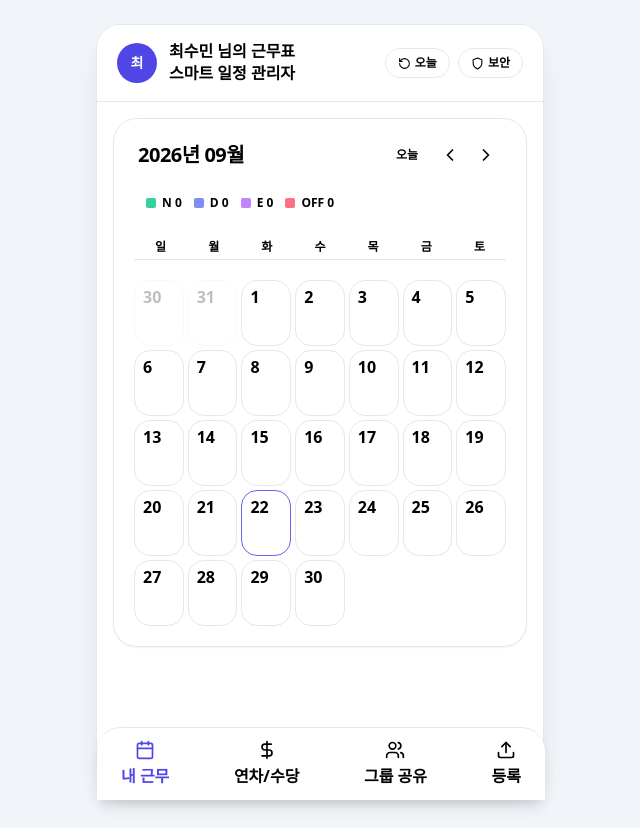
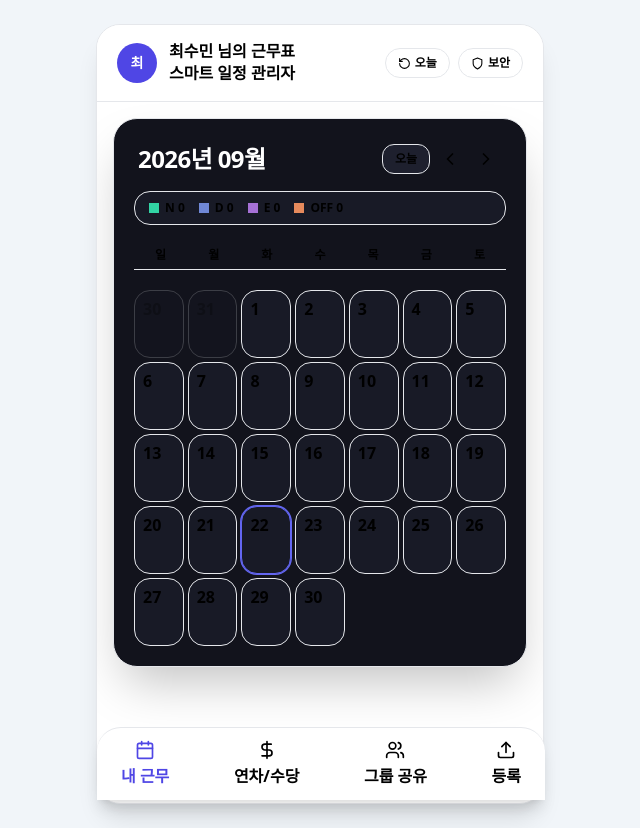
Before and after one commit to Choiseonkyeong/nurse-shift-calendar, a React (Vite) app: page / in a window 1280 px wide. Shown: the whole page, without its empty margins (320-960 px from the left). Built offline with nearby package versions, Linux system fonts and the light colour scheme; no server answers.

Commit message:
Update MyShiftTab.jsx

```diff
--- a/src/components/MyShiftTab.jsx
+++ b/src/components/MyShiftTab.jsx
@@ -25,7 +25,7 @@ export default function MyShiftTab({
     setSelectedDate(`${y}-${m}-01`);
   };
 
-  // 1. 근무 통계 집계
+  // 1. 근무 통계
   const shiftCounts = { D: 0, E: 0, N: 0, M: 0, OFF: 0, 연차: 0 };
   Object.entries(myShifts).forEach(([dateStr, shift]) => {
     if (dateStr.startsWith(`${currentYear}-${String(currentMonth).padStart(2, '0')}`)) {
@@ -42,80 +42,59 @@ export default function MyShiftTab({
 
   const calendarDays = [];
 
-  // 이전 달 날짜
   for (let i = firstDayOfMonth - 1; i >= 0; i--) {
     const dayNum = prevMonthLastDate - i;
     const prevMonthNum = currentMonth === 1 ? 12 : currentMonth - 1;
     const prevYearNum = currentMonth === 1 ? currentYear - 1 : currentYear;
-    const dateKey = `${prevYearNum}-${String(prevMonthNum).padStart(2, '0')}-${String(dayNum).padStart(2, '0')}`;
     calendarDays.push({
       day: dayNum,
       isCurrentMonth: false,
-      dateKey
+      dateKey: `${prevYearNum}-${String(prevMonthNum).padStart(2, '0')}-${String(dayNum).padStart(2, '0')}`
     });
   }
 
-  // 당월 날짜
   for (let d = 1; d <= lastDateOfMonth; d++) {
     const formattedDay = String(d).padStart(2, '0');
     const formattedMonth = String(currentMonth).padStart(2, '0');
-    const dateKey = `${currentYear}-${formattedMonth}-${formattedDay}`;
     calendarDays.push({
       day: d,
       isCurrentMonth: true,
-      dateKey
+      dateKey: `${currentYear}-${formattedMonth}-${formattedDay}`
     });
   }
 
-  // 3. 네모 라운드 타일 컬러 (마이시프트 톤앤매너)
+  // 3. 참고 이미지 스타일 타일 맵
   const getTileConfig = (shift) => {
     switch (shift) {
       case 'D':
-        return {
-          style: { backgroundColor: '#818CF8', color: '#FFFFFF' }, // 인디고 파랑
-          label: 'D'
-        };
+        return { style: { backgroundColor: '#7088D6', color: '#FFFFFF' }, label: 'D' };
       case 'E':
-        return {
-          style: { backgroundColor: '#C084FC', color: '#FFFFFF' }, // 퍼플 보라
-          label: 'E'
-        };
+        return { style: { backgroundColor: '#A671D6', color: '#FFFFFF' }, label: 'E' };
       case 'N':
-        return {
-          style: { backgroundColor: '#34D399', color: '#064E3B' }, // 에메랄드 민트
-          label: 'N'
-        };
+        return { style: { backgroundColor: '#32D4A4', color: '#0C2D23' }, label: 'N' };
       case 'M':
-        return {
-          style: { backgroundColor: '#FBBF24', color: '#78350F' }, // 앰버 노랑
-          label: 'M'
-        };
+        return { style: { backgroundColor: '#F0B429', color: '#3D2500' }, label: 'M' };
       case 'OFF':
-        return {
-          style: { backgroundColor: '#FB7185', color: '#FFFFFF' }, // 살구 오프
-          isOff: true,
-          label: 'OFF'
-        };
+        return { style: { backgroundColor: '#E68A5C', color: '#FFFFFF' }, isOff: true, label: 'OFF' };
       case '연차':
-        return {
-          style: { backgroundColor: '#F472B6', color: '#FFFFFF' }, // 핑크 연차
-          label: '연차'
-        };
+        return { style: { backgroundColor: '#E15B8C', color: '#FFFFFF' }, label: '연차' };
       default:
         return null;
     }
   };
 
   return (
-    <div className="space-y-4 font-sans max-w-md mx-auto pb-10">
-      {/* 메인 캘린더 카드 */}
-      <div className="bg-white p-5 rounded-3xl shadow-sm border border-slate-100 space-y-4">
+    <div className="space-y-4 font-sans max-w-md mx-auto pb-10 text-slate-100">
+      {/* 프리미엄 다크 컨테이너 */}
+      <div style={{ backgroundColor: '#12131C' }} className="p-5 rounded-3xl shadow-2xl border border-slate-800/80 space-y-4">
 
-        {/* 상단 타이틀 & 컨트롤 */}
-        <div className="flex items-center justify-between px-1">
-          <h2 className="text-xl font-black text-slate-900 tracking-tight">
-            {currentYear}년 {String(currentMonth).padStart(2, '0')}월
-          </h2>
+        {/* 월 이동 컨트롤 */}
+        <div className="flex items-center justify-between px-1 pt-1">
+          <div className="flex items-center gap-2">
+            <h2 className="text-2xl font-black text-white tracking-tight">
+              {currentYear}년 {String(currentMonth).padStart(2, '0')}월
+            </h2>
+          </div>
 
           <div className="flex items-center gap-1">
             <button
@@ -125,63 +104,58 @@ export default function MyShiftTab({
                 const m = String(today.getMonth() + 1).padStart(2, '0');
                 setSelectedDate(`${y}-${m}-01`);
               }}
-              className="px-3 py-1 bg-slate-100 hover:bg-slate-200 text-slate-700 font-extrabold text-xs rounded-xl transition cursor-pointer"
+              style={{ backgroundColor: '#1E202E' }}
+              className="px-3 py-1.5 hover:bg-slate-700 text-slate-300 font-bold text-xs rounded-xl transition cursor-pointer border border-slate-700/50"
             >
               오늘
             </button>
             <button
               onClick={handlePrevMonth}
-              className="p-1.5 rounded-xl hover:bg-slate-100 text-slate-600 transition cursor-pointer"
+              className="p-1.5 rounded-xl hover:bg-slate-800 text-slate-400 transition cursor-pointer"
             >
               <ChevronLeft size={20} />
             </button>
             <button
               onClick={handleNextMonth}
-              className="p-1.5 rounded-xl hover:bg-slate-100 text-slate-600 transition cursor-pointer"
+              className="p-1.5 rounded-xl hover:bg-slate-800 text-slate-400 transition cursor-pointer"
             >
               <ChevronRight size={20} />
             </button>
           </div>
         </div>
 
-        {/* 미니멀 레전드 바 */}
-        <div className="flex items-center gap-3 px-3 py-2 bg-slate-50 rounded-2xl text-xs font-black text-slate-600 overflow-x-auto no-scrollbar">
+        {/* 상단 미니멀 레전드 */}
+        <div style={{ backgroundColor: '#181A26' }} className="flex items-center gap-3.5 px-3.5 py-2 rounded-2xl border border-slate-800/80 text-xs font-bold text-slate-300 overflow-x-auto no-scrollbar">
           <div className="flex items-center gap-1.5 shrink-0">
-            <span className="w-2.5 h-2.5 rounded-sm" style={{ backgroundColor: '#34D399' }}></span>
+            <span className="w-2.5 h-2.5 rounded-xs" style={{ backgroundColor: '#32D4A4' }}></span>
             <span>N {shiftCounts.N}</span>
           </div>
           <div className="flex items-center gap-1.5 shrink-0">
-            <span className="w-2.5 h-2.5 rounded-sm" style={{ backgroundColor: '#818CF8' }}></span>
+            <span className="w-2.5 h-2.5 rounded-xs" style={{ backgroundColor: '#7088D6' }}></span>
             <span>D {shiftCounts.D}</span>
           </div>
           <div className="flex items-center gap-1.5 shrink-0">
-            <span className="w-2.5 h-2.5 rounded-sm" style={{ backgroundColor: '#C084FC' }}></span>
+            <span className="w-2.5 h-2.5 rounded-xs" style={{ backgroundColor: '#A671D6' }}></span>
             <span>E {shiftCounts.E}</span>
           </div>
           <div className="flex items-center gap-1.5 shrink-0">
-            <span className="w-2.5 h-2.5 rounded-sm" style={{ backgroundColor: '#FB7185' }}></span>
+            <span className="w-2.5 h-2.5 rounded-xs" style={{ backgroundColor: '#E68A5C' }}></span>
             <span>OFF {shiftCounts.OFF}</span>
           </div>
-          {shiftCounts.M > 0 && (
-            <div className="flex items-center gap-1.5 shrink-0">
-              <span className="w-2.5 h-2.5 rounded-sm" style={{ backgroundColor: '#FBBF24' }}></span>
-              <span>M {shiftCounts.M}</span>
-            </div>
-          )}
         </div>
 
         {/* 요일 헤더 */}
-        <div className="grid grid-cols-7 text-center font-black text-xs text-slate-400 py-1 border-b border-slate-100">
-          <span className="text-rose-500">일</span>
+        <div className="grid grid-cols-7 text-center font-black text-xs text-slate-500 py-1.5 border-b border-slate-800/80">
+          <span className="text-rose-400">일</span>
           <span>월</span>
           <span>화</span>
           <span>수</span>
           <span>목</span>
           <span>금</span>
-          <span className="text-sky-500">토</span>
+          <span className="text-sky-400">토</span>
         </div>
 
-        {/* 라운드 타일 그리드 */}
+        {/* 타일 그리드 */}
         <div className="grid grid-cols-7 gap-1 pt-1">
           {calendarDays.map((item, index) => {
             const shift = item.dateKey ? myShifts[item.dateKey] : null;
@@ -193,35 +167,34 @@ export default function MyShiftTab({
             return (
               <div
                 key={index}
-                className={`min-h-[64px] rounded-2xl flex flex-col justify-between p-1 transition border ${
-                  isToday
-                    ? 'border-indigo-500 bg-indigo-50/20'
-                    : 'border-slate-50 bg-slate-50/30'
-                } ${!item.isCurrentMonth ? 'opacity-25' : ''}`}
+                style={{ backgroundColor: '#181A26' }}
+                className={`min-h-[70px] rounded-2xl flex flex-col justify-between p-1 transition border ${
+                  isToday ? 'border-indigo-500 ring-1 ring-indigo-500' : 'border-slate-800/50'
+                } ${!item.isCurrentMonth ? 'opacity-20' : ''}`}
               >
                 {/* 날짜 숫자 */}
-                <div className="flex justify-between items-center px-1">
+                <div className="flex justify-between items-center px-1 pt-0.5">
                   <span
                     className={`text-[11px] font-black ${
                       index % 7 === 0
-                        ? 'text-rose-500'
+                        ? 'text-rose-400'
                         : index % 7 === 6
-                        ? 'text-sky-500'
-                        : 'text-slate-700'
+                        ? 'text-sky-400'
+                        : 'text-slate-300'
                     }`}
                   >
                     {item.day}
                   </span>
                 </div>
 
-                {/* 네모 라운드 타일 근무 블록 */}
+                {/* 둥근 직사각형 근무 타일 */}
                 {item.isCurrentMonth && shift && tileConfig ? (
                   <div
                     style={tileConfig.style}
-                    className="w-full h-8 rounded-xl flex items-center justify-center font-black text-xs shadow-xs transition"
+                    className="w-full h-8 rounded-xl flex items-center justify-center font-black text-sm shadow-xs transition"
                   >
                     {tileConfig.isOff ? (
-                      <Heart size={14} className="fill-current text-white/90" />
+                      <Heart size={16} className="fill-current text-white" />
                     ) : (
                       <span>{tileConfig.label}</span>
                     )}
```
